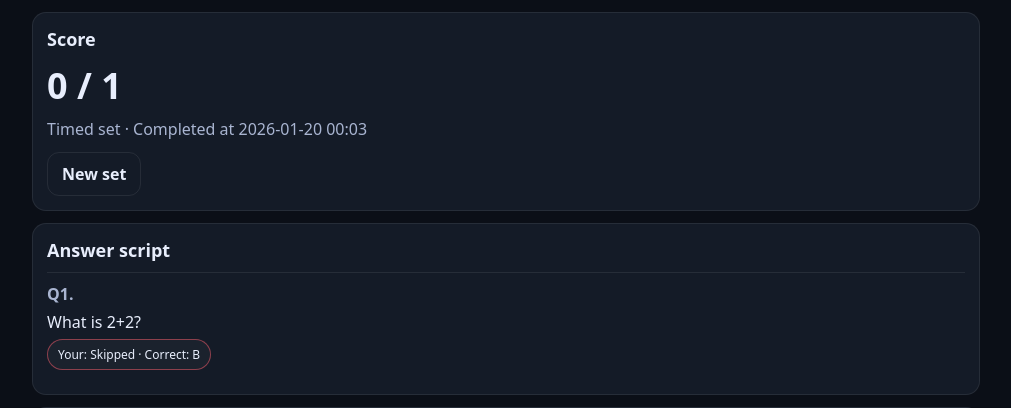
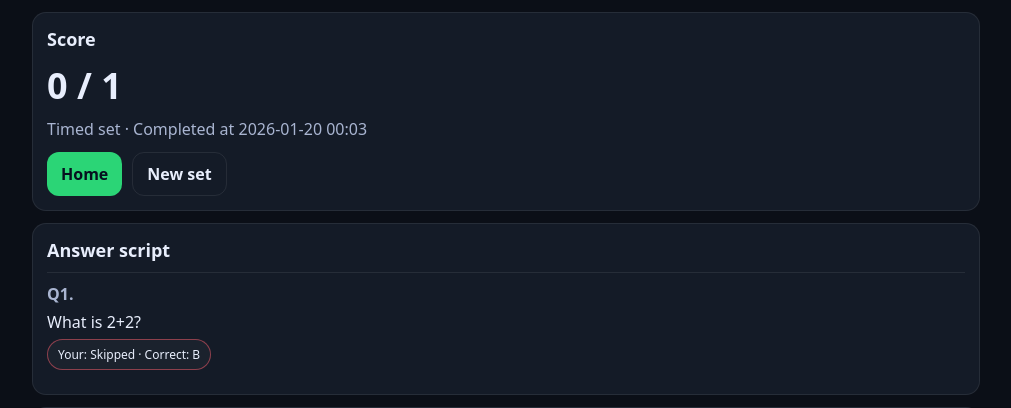
Before and after one commit to NamDEX/ILAA, a Flask app: page /results/10a17cedf0e643a290a83cbb244400c8 in a window 1280 px wide. Shown: the part 77-485 px from the top of the page, without its empty margins (134-1145 px from the left). Run offline with Flask 3, Linux system fonts and the light colour scheme; data comes from the database, SQL or seed files in the repository; both versions use the stored data as it was after the commit; parts of the project's set-up code (start-up, migrations or seed data) failed here and were passed over.

Commit message:
feat: enhance UI with green start button, home link, and persistent timer
- Style 'Start' button with sleek green color (.btn.primary)
- Add 'Home' button to Results page
- Force timer text to always be visible (removed <2min check)
- Ensure 'Home' and 'Start' buttons use consistent primary styling

```diff
--- a/app.py
+++ b/app.py
@@ -606,7 +606,7 @@ INDEX_HTML = r"""<!doctype html>
           <div class="hint">Timer is subtle on-screen. Set auto-submits when time ends.</div>
         </div>
 
-        <button class="btn" type="submit">Start</button>
+        <button class="btn primary" type="submit">Start</button>
       </form>
     </div>
 
@@ -726,12 +726,8 @@ PRACTISE_HTML = r"""<!doctype html>
     const pct = Math.min(100, Math.max(0, (elapsed / durationMs) * 100));
     fill.style.width = pct + "%";
 
-    // Feature 6: always show text or logic from config? keeping logic for now
-    if (remaining <= 120000) {
-      text.textContent = fmt(remaining);
-    } else {
-      text.textContent = "";
-    }
+    // Feature 6: always show text (user request)
+    text.textContent = fmt(remaining);
 
     if (remaining <= 0) {
       // Auto-submit when time expires
@@ -775,6 +771,7 @@ RESULTS_HTML = r"""<!doctype html>
       </div>
 
       <div class="actions">
+        <a class="btn primary" href="{{ url_for('index') }}">Home</a>
         <a class="btn secondary" href="{{ url_for('index') }}">New set</a>
       </div>
     </div>
@@ -929,6 +926,10 @@ h3 { margin: 0 0 8px 0; font-size: 16px; }
   font-weight: 700;
   cursor: pointer;
   text-decoration: none;
+}
+.btn.primary {
+  background: #2bd576; /* Sleek Green */
+  color: #06101f;
 }
 .btn.secondary {
   background: transparent;
--- a/static/app.css
+++ b/static/app.css
@@ -79,6 +79,10 @@ h3 { margin: 0 0 8px 0; font-size: 16px; }
   font-weight: 700;
   cursor: pointer;
   text-decoration: none;
+}
+.btn.primary {
+  background: #2bd576; /* Sleek Green */
+  color: #06101f;
 }
 .btn.secondary {
   background: transparent;
--- a/templates/index.html
+++ b/templates/index.html
@@ -66,7 +66,7 @@
           <div class="hint">Timer is subtle on-screen. Set auto-submits when time ends.</div>
         </div>
 
-        <button class="btn" type="submit">Start</button>
+        <button class="btn primary" type="submit">Start</button>
       </form>
     </div>
 
--- a/templates/results.html
+++ b/templates/results.html
@@ -24,6 +24,7 @@
       </div>
 
       <div class="actions">
+        <a class="btn primary" href="{{ url_for('index') }}">Home</a>
         <a class="btn secondary" href="{{ url_for('index') }}">New set</a>
       </div>
     </div>
```
Also changed, not shown: templates/practice.html (+2 -6 lines), data/attempts.sqlite, 1 other file.
